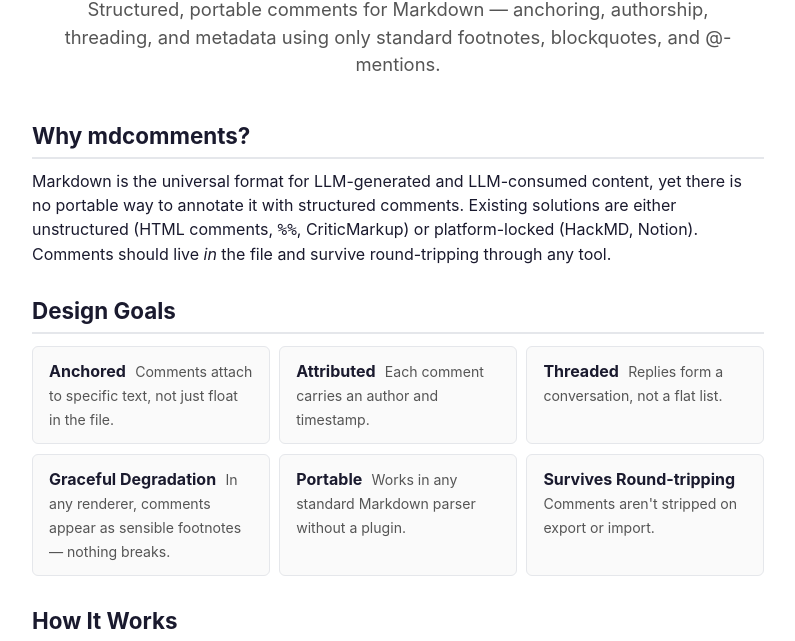
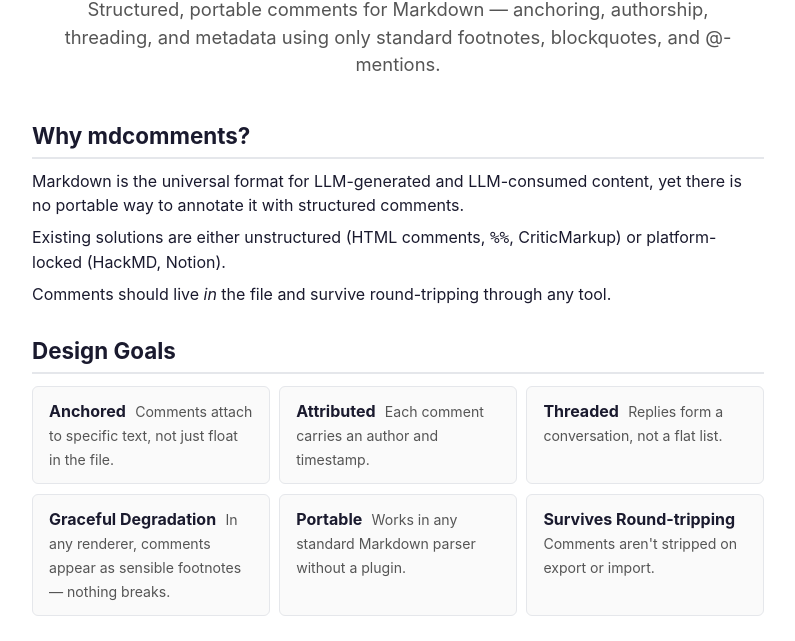
Before and after one commit to petrroll/mdcomments, a plain HTML site: page index.html in a window 1280 px wide. Shown: the part 116-757 px from the top of the page, without its empty margins (242-1037 px from the left). Drawn offline with Linux system fonts and the light colour scheme.

Commit message:
fix: improve readability of the "Why mdcomments?" section by splitting long paragraph into multiple paragraphs

```diff
--- a/index.html
+++ b/index.html
@@ -203,7 +203,13 @@
   <section>
     <h2>Why mdcomments?</h2>
     <p>
-      Markdown is the universal format for LLM-generated and LLM-consumed content, yet there is no portable way to annotate it with structured comments. Existing solutions are either unstructured (HTML&nbsp;comments, <code>%%</code>, CriticMarkup) or platform-locked (HackMD, Notion). Comments should live <em>in</em> the file and survive round-tripping through any tool.
+      Markdown is the universal format for LLM-generated and LLM-consumed content, yet there is no portable way to annotate it with structured comments.
+    </p>
+    <p>
+      Existing solutions are either unstructured (HTML&nbsp;comments, <code>%%</code>, CriticMarkup) or platform-locked (HackMD, Notion).
+    </p>
+    <p>
+      Comments should live <em>in</em> the file and survive round-tripping through any tool.
     </p>
   </section>
 
```
